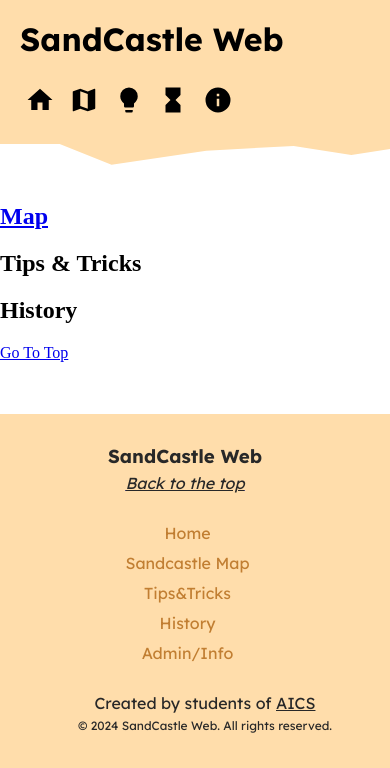
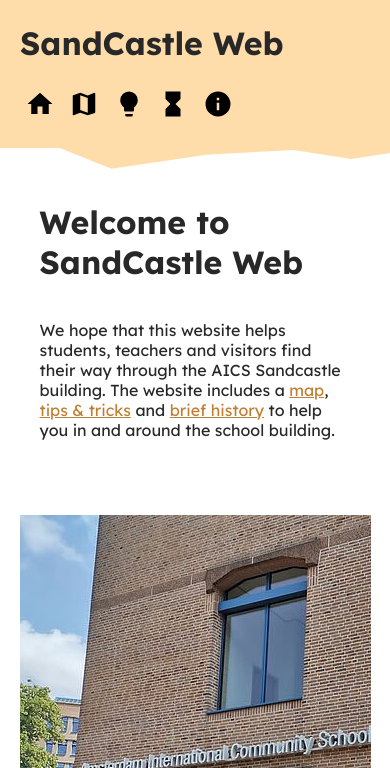
Before and after one commit to informatiky/sandcastle-website, a plain HTML site: page index.html in a window 390 px wide. Shown: the part 76-844 px from the top of the page. Drawn offline with Linux system fonts and the light colour scheme.

Commit message:
Added welcome screen including image

```diff
--- a/index.html
+++ b/index.html
@@ -1,8 +1,8 @@
+<!DOCTYPE html>
 <html lang="en">
 <head>
     <meta charset="UTF-8">
-    <meta name="viewport"
-          content="width=device-width, user-scalable=no, initial-scale=1.0, maximum-scale=1.0, minimum-scale=1.0">
+    <meta name="viewport" content="width=device-width, user-scalable=no, initial-scale=1.0, maximum-scale=1.0, minimum-scale=1.0">
     <meta http-equiv="X-UA-Compatible" content="ie=edge">
     <title>Sandcastle Website</title>
     <link rel="shortcut icon" href="assets/sandcastle-favicon.png" type="image/x-icon">
@@ -11,12 +11,21 @@
     <link rel="preload" href="assets/infoa.svg" as="image" type="image/svg+xml">
     <link rel="preload" href="assets/mapa.svg" as="image" type="image/svg+xml">
     <link rel="preload" href="assets/tipsa.svg" as="image" type="image/svg+xml">
-    <link rel="manifest" href="manifest.json" />
+    <link rel="manifest" href="manifest.json">
     <meta name="theme-color" content="#FFDDAB">
     <style>
         @import url('https://fonts.googleapis.com/css2?family=Lexend:wght@100..900&display=swap');
 
-        body { margin: 0; padding: 0; max-width: 100%; width: 100%; overflow-x: hidden}
+        body {
+            margin: 0;
+            padding: 0;
+            width: 100%;
+            overflow-x: hidden;
+            font-family: "Lexend", sans-serif;
+            font-weight: 400;
+            font-style: normal;
+            color: #282828;
+        }
 
         #header {
             display: flex;
@@ -25,11 +34,7 @@
             background: #FFDDAB;
             width: 100%;
             padding: 40px;
-            margin: 0;
-            box-sizing: border-box; /* Include padding and border in the element's total width and height */
-            font-family: "Lexend", sans-serif;
-            font-weight: 400;
-            font-style: normal;
+            box-sizing: border-box;
         }
 
         #header-left {
@@ -44,14 +49,85 @@
 
         #header-right {
             display: flex;
-            flex-wrap: nowrap; /* Prevent icons from wrapping to a new line */
+            flex-wrap: nowrap;
         }
 
         .menu {
             width: 50px;
             height: 50px;
             margin-left: 10px;
-            flex-shrink: 0; /* Prevent icons from shrinking */
+            flex-shrink: 0;
+        }
+
+        footer {
+            background-color: #ffddab;
+            padding: 20px;
+            display: flex;
+            flex-wrap: wrap;
+            justify-content: space-between;
+            align-items: center;
+        }
+
+        footer h3 {
+            margin: 0;
+            font-weight: bold;
+        }
+
+        footer p {
+            margin: 5px 0;
+        }
+
+        footer nav ul {
+            list-style-type: none;
+            margin: 0;
+            padding: 0;
+            display: flex;
+        }
+
+        footer nav ul li {
+            margin-right: 15px;
+        }
+
+        footer a {
+            text-decoration: none;
+            color: #c17e32;
+            transition: color 0.3s ease;
+        }
+
+        footer a:hover {
+            color: #282828;
+        }
+
+        .container {
+            display: flex;
+            width: 100%;
+            margin-bottom: 100px;
+            margin-top: -50px;
+            overflow: hidden;
+            flex-direction: row;
+        }
+
+        .intro {
+            flex: 1;
+            display: flex;
+            flex-direction: column;
+            justify-content: center;
+            margin-left: 5%;
+            padding-right: 10%;
+            max-width: 40%;
+        }
+
+        .image-container {
+            flex: 1;
+            overflow: hidden;
+            margin-right: 5%;
+        }
+        .container a {
+            color: #c17e32;
+        }
+
+        .container a:visited {
+            color: #c17e32;
         }
         @media (max-width: 600px) {
             #header {
@@ -70,6 +146,7 @@
                 height: 30px;
                 margin: 5px;
             }
+
             footer {
                 flex-direction: column;
                 padding: 10px;
@@ -87,22 +164,33 @@
             footer nav ul li {
                 margin: 5px 0;
             }
+            .container {
+                flex-direction: column;
+                margin-bottom: 50px;
+            }
+            .intro {
+                max-width: 90%;
+                margin: 5%;
+                padding: 20px;
+            }
+            .image-container {
+                margin: 5%;
+            }
         }
     </style>
 </head>
 <body>
-
 <div id="header">
     <div id="header-left">
-        <img class="aicsLogo" src="assets/aics.png" />
+        <img class="aicsLogo" src="assets/aics.png" alt="AICS Logo">
         <h1>SandCastle Web</h1>
     </div>
     <div id="header-right">
-        <a href="index.html"><img class="menu" src="assets/home.svg" /></a>
-        <a href="map.html"><img class="menu" src="assets/map.svg" /></a>
-        <a href="tips.html"><img class="menu" src="assets/tips.svg" /></a>
-        <a href="history.html"><img class="menu" src="assets/history.svg" /></a>
-        <a href="info.html"><img class="menu" src="assets/info.svg" /></a>
+        <a href="index.html"><img class="menu" src="assets/home.svg" alt="Home"></a>
+        <a href="map.html"><img class="menu" src="assets/map.svg" alt="Map"></a>
+        <a href="tips.html"><img class="menu" src="assets/tips.svg" alt="Tips"></a>
+        <a href="history.html"><img class="menu" src="assets/history.svg" alt="History"></a>
+        <a href="info.html"><img class="menu" src="assets/info.svg" alt="Info"></a>
     </div>
 </div>
 
@@ -112,59 +200,49 @@
     </svg>
 </div>
 
-<a href="map.html"><h2>Map</h2></a>
-<h2>Tips & Tricks</h2>
-<p></p>
-<h2>History</h2>
-<p></p>
-<div id="goToTop">
-    <p><a href="#header">Go To Top</a></p>
+<div class="container">
+    <div class="intro">
+        <h1>Welcome to SandCastle Web</h1>
+        <p>We hope that this website helps students, teachers and visitors find their way through the AICS Sandcastle building. The website includes a <a href="map.html">map</a>, <a href="tips.html">tips & tricks</a> and <a href="history.html">brief history</a> to help you in and around the school building.</p>
+    </div>
+    <div class="image-container">
+        <img src="assets/scaics.jpg" alt="Entrance to AICS">
+    </div>
 </div>
 
 
-<footer style="background-color: #ffddab; position: absolute; bottom: 0; left: 0; right: 0; padding: 20px; display: flex; flex-wrap: wrap; justify-content: space-between; align-items: center; color: #282828; font-family: 'Lexend', sans-serif; font-weight: 400; font-style: normal;">
-    <div style="margin-right: 20px;">
-        <h3 style="margin: 0; font-weight: bold;">SandCastle Web</h3>
-        <a href="#header"><p style="margin: 5px 0; font-style: italic; color: #282828; text-decoration: underline;">Back to the top</p></a>
+<footer>
+    <div>
+        <h3>SandCastle Web</h3>
+        <a href="#header"><p>Back to the top</p></a>
     </div>
     <nav>
-        <ul style="list-style-type: none; margin: 0; padding: 0; display: flex;">
-            <li style="margin-right: 15px;"><a href="/" style="text-decoration: none; color: #c17e32; transition: color 0.3s ease;">Home</a></li>
-            <li style="margin-right: 15px;"><a href="map.html" style="text-decoration: none; color: #c17e32; transition: color 0.3s ease;">Sandcastle Map</a></li>
-            <li style="margin-right: 15px;"><a href="tips.html" style="text-decoration: none; color: #c17e32; transition: color 0.3s ease;">Tips&Tricks</a></li>
-            <li style="margin-right: 15px;"><a href="history.html" style="text-decoration: none; color: #c17e32; transition: color 0.3s ease;">History</a></li>
-            <li style="margin-right: 15px;"><a href="info.html" style="text-decoration: none; color: #c17e32; transition: color 0.3s ease;">Admin/Info</a></li>
+        <ul>
+            <li><a href="/">Home</a></li>
+            <li><a href="map.html">Sandcastle Map</a></li>
+            <li><a href="tips.html">Tips&Tricks</a></li>
+            <li><a href="history.html">History</a></li>
+            <li><a href="info.html">Admin/Info</a></li>
         </ul>
     </nav>
-    <div style="margin-left: 20px;">
-        <p style="margin: 5px 0;">Created by students of <a href="https://aics.espritscholen.nl" target="_blank" style="color: #282828; text-decoration: underline;">AICS</a></p>
-        <p style="margin: 5px 0; font-size: 12px;">&copy; 2024 SandCastle Web. All rights reserved.</p>
+    <div>
+        <p>Created by students of <a href="https://aics.espritscholen.nl" target="_blank">AICS</a></p>
+        <p>&copy; 2024 SandCastle Web. All rights reserved.</p>
     </div>
 </footer>
 
-
 <script>
-
-    // Select all menu images
     let menuImages = document.querySelectorAll('.menu');
 
-    // Loop through each image
     menuImages.forEach((img) => {
-        // Store the original src
         let originalSrc = img.src;
 
-        // Check if the image is not home.svg
         if (!originalSrc.includes('home.svg')) {
-            // Add mouseover event listener
             img.addEventListener('mouseover', function() {
-                // Change the src to the new image
-                // Append 'a' to the original image name
                 img.src = originalSrc.replace('.svg', 'a.svg');
             });
 
-            // Add mouseout event listener
             img.addEventListener('mouseout', function() {
-                // Change the src back to the original image
                 img.src = originalSrc;
             });
         }
```
Also changed, not shown: assets/scaics.jpg (added).
